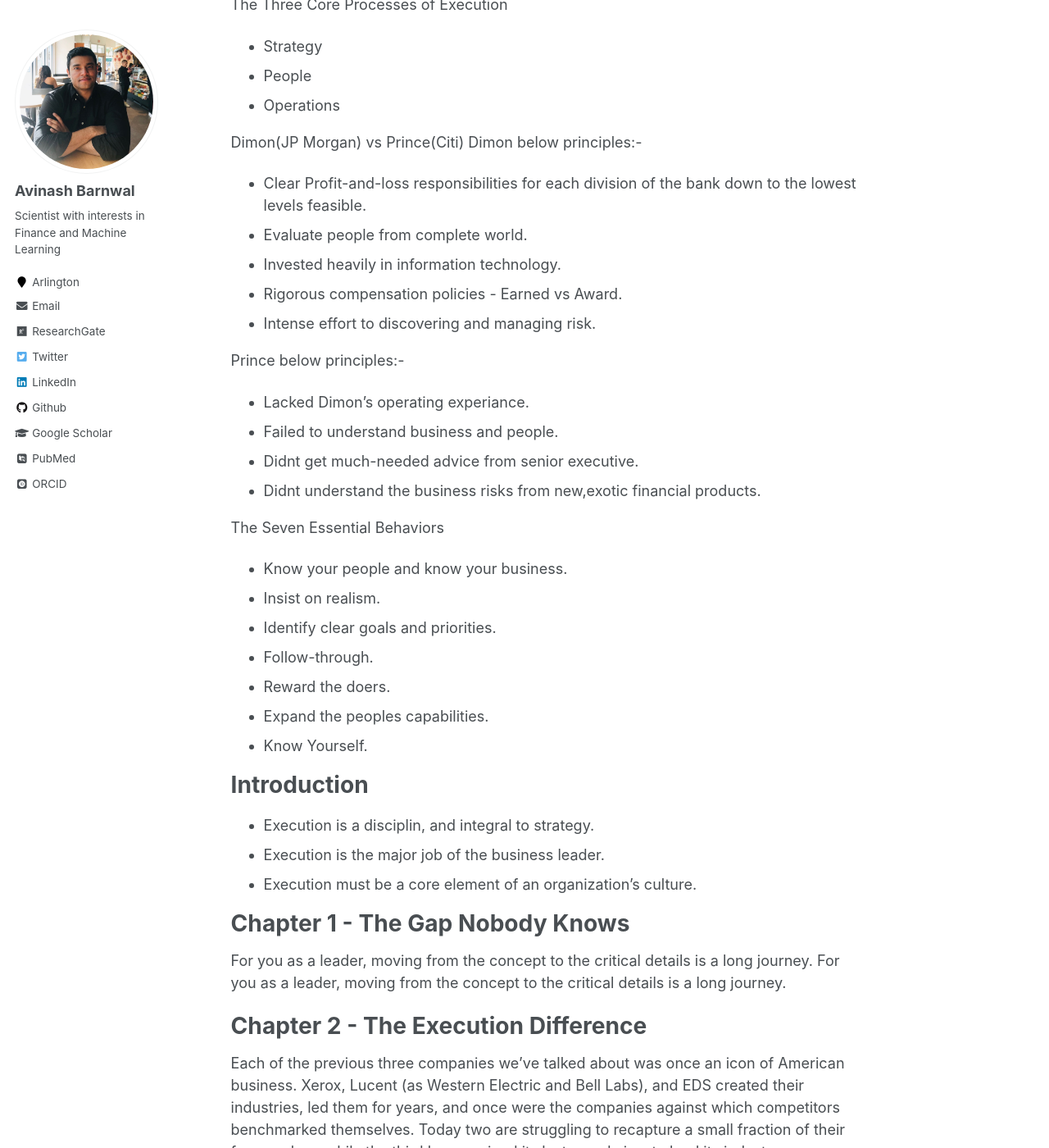
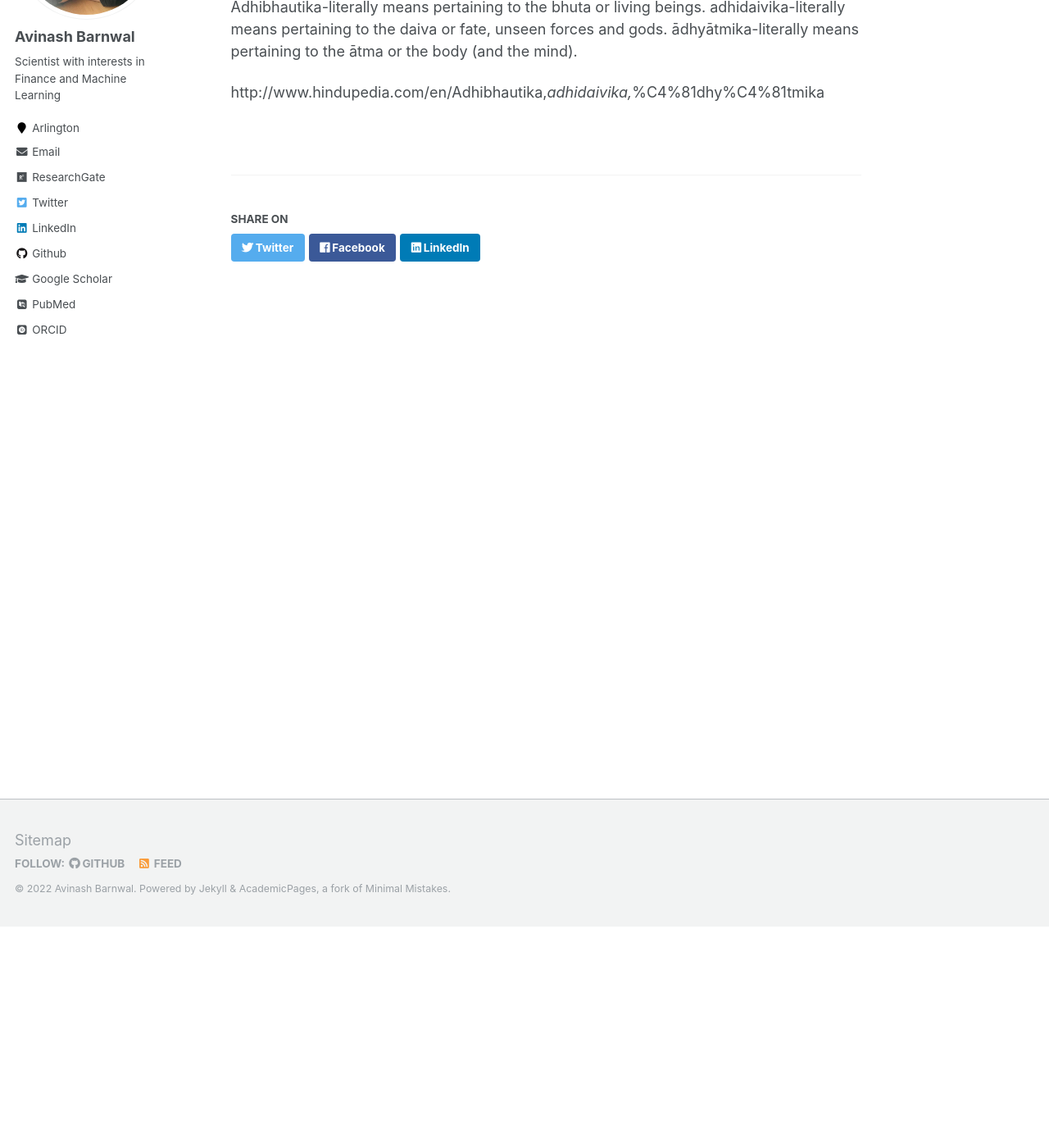
Before and after one commit to avinashbarnwal/avinashbarnwal.github.io, a Jekyll site: the page built from _geeta/test.md, in a window 1280 px wide and 1400 px high, scrolled down 270 px. Shown: the whole window at 82% size. Built offline with Jekyll 4.4.1, drawn with Linux system fonts in a browser that asks for light colours; some web fonts are replaced; some of the changed text lies outside the part shown.

Commit message:
Update test.md

```diff
--- a/_geeta/test.md
+++ b/_geeta/test.md
@@ -6,59 +6,10 @@ permalink: /books/execution
 date: 2022-11-03
 ---
 
+Types of sufferings/pain
 
-# Resetting execution for a time of crisis
+Adhibhautika-literally means pertaining to the bhuta or living beings.
+adhidaivika-literally means pertaining to the daiva or fate, unseen forces and gods.
+ādhyātmika-literally means pertaining to the ātma or the body (and the mind).
 
-The Three Core Processes of Execution
-- Strategy
-- People
-- Operations
-
-Dimon(JP Morgan) vs Prince(Citi)
-Dimon below principles:-
-- Clear Profit-and-loss responsibilities for each division of the bank down to the lowest levels feasible.
-- Evaluate people from complete world.
-- Invested heavily in information technology.
-- Rigorous compensation policies - Earned vs Award.
-- Intense effort to discovering and managing risk.
-
-Prince below principles:-
-- Lacked Dimon's operating experiance.
-- Failed to understand business and people.
-- Didnt get much-needed advice from senior executive.
-- Didnt understand the business risks from new,exotic financial products.
-
-
-The Seven Essential Behaviors
-
-- Know your people and know your business.
-- Insist on realism.
-- Identify clear goals and priorities.
-- Follow-through.
-- Reward the doers.
-- Expand the peoples capabilities.
-- Know Yourself.
-
-
-# Introduction
-- Execution is a disciplin, and integral to strategy.
-- Execution is the major job of the business leader.
-- Execution must be a core element of an organization's culture.
-
-# Chapter 1 - The Gap Nobody Knows
-For you as a leader, moving from the concept to the critical details is a long journey. For you as a leader, moving from the concept to the critical details is a long journey.
-
-# Chapter 2 - The Execution Difference
-Each of the previous three companies we’ve talked about was once an icon of American business. Xerox, Lucent (as Western Electric and Bell Labs), and EDS created their industries, led them for years, and once were the companies against which competitors benchmarked themselves. Today two are struggling to recapture a small fraction of their former glory, while the third has regained its luster and aims to lead its industry once again. The difference? Execution.
-
-# Chapter 3 - The Leader’s Seven Essential Behaviors
-
-The Seven Essential Behaviors
-
-- Know your people and know your business.
-- Insist on realism.
-- Identify clear goals and priorities.
-- Follow-through.
-- Reward the doers.
-- Expand the peoples capabilities.
-- Know Yourself.
+http://www.hindupedia.com/en/Adhibhautika,_adhidaivika,_%C4%81dhy%C4%81tmika
```
